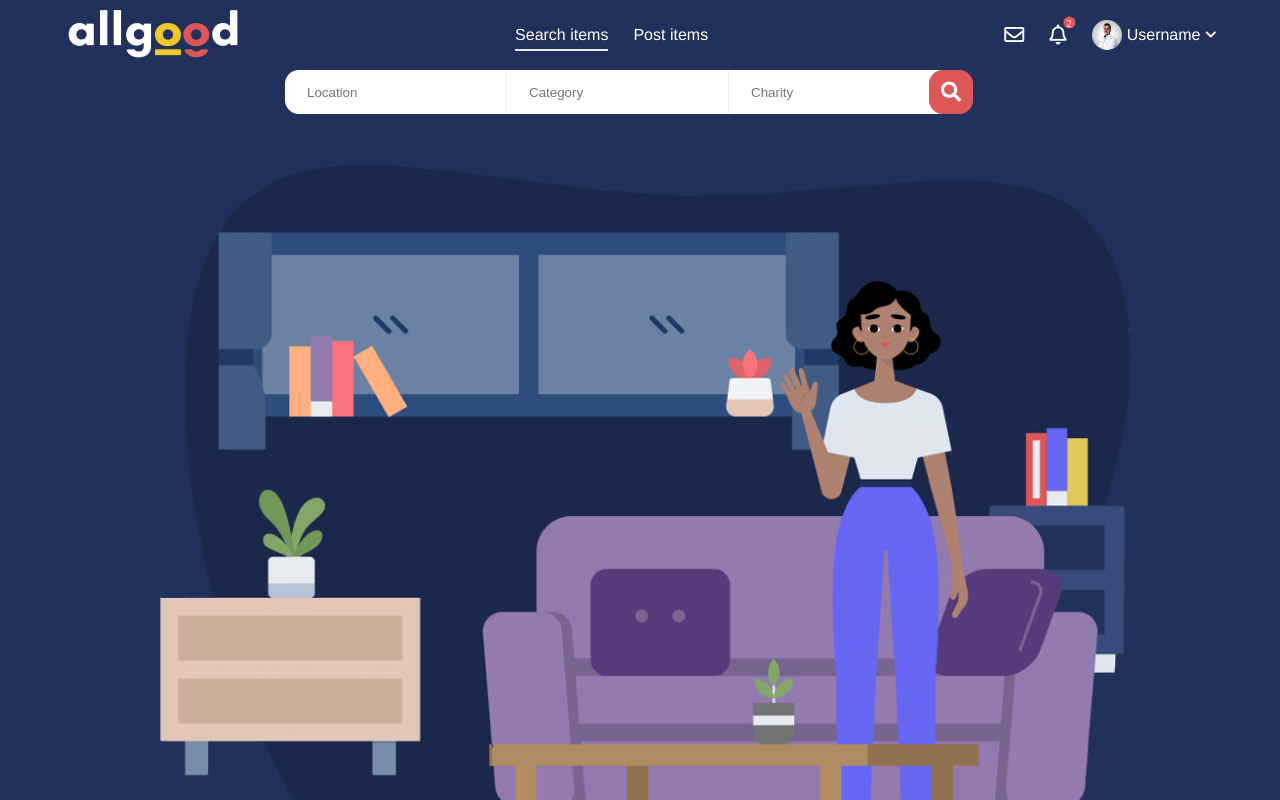
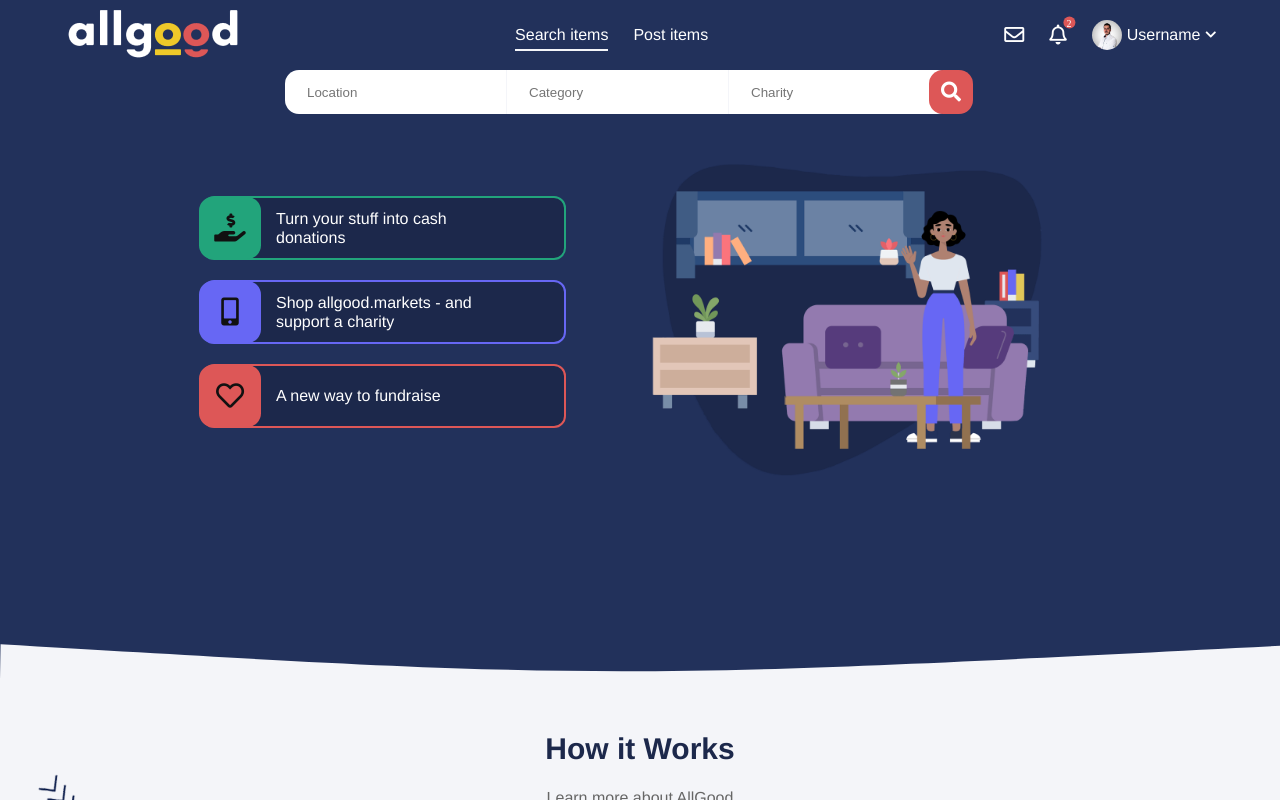
Before and after one commit to TeodorRadulovic/allgood, a Vue app: page / in a window 1280 px wide. Built offline with nearby package versions, Linux system fonts and the light colour scheme.

Commit message:
about us responsive

```diff
--- a/src/components/AboutUS.vue
+++ b/src/components/AboutUS.vue
@@ -47,6 +47,7 @@
             </div>
 
             <div class="video d-flex w-100">
+                <h4>Watch the video</h4>
                 <img :src="video" alt="">
             </div>
 
@@ -83,8 +84,10 @@ export default {
 
 <style scoped lang="scss">
     .about-us {
+        background: $light-gray;
         position: relative;
-        margin: 50px auto 100px auto;
+        padding-top: 50px;
+        padding-bottom: 100px;
         color: $dark-blue;
         text-align: center;
 
@@ -150,6 +153,10 @@ export default {
                     width: 400px;
                     height: auto;
                 }
+
+                h4 {
+                    display: none;
+                }
             }
         }
 
@@ -164,6 +171,50 @@ export default {
                 margin-bottom: 1.25rem;
             }
         }
+    }
 
+    /****************
+       Responsive
+    *****************/
+    @media(max-width: 768px) {
+        .about-us {
+            padding-bottom: 20px;
+            .content {
+                .icons {
+                    flex-wrap: nowrap;
+                    overflow-x: auto;
+                }
+
+                .icon-box {
+                    flex-shrink: 0;
+                    margin-right: 40px;
+                    img {
+                        &.arrow, &.heart {
+                            display: none;
+                        }
+                    }
+                }
+
+                .video {
+                    display: flex;
+                    flex-direction: column;
+                    margin-top: 50px;
+                    img {
+                        width: 100%;
+                        height: auto;
+                    }
+
+                    h4 {
+                        color: $dark-blue;
+                        font-weight: bold;
+                        display: block;
+                    }
+                }
+            }
+
+            div.text {
+                display: none;
+            }
+        }
     }
 </style>
--- a/src/components/Hero.vue
+++ b/src/components/Hero.vue
@@ -8,17 +8,17 @@
             <!-- Icon list -->
             <div class="icon-list w-50 d-flex align-center justify-start flex-column">
                 <!-- 1 -->
-                <div class="icon-content d-flex justify-start align-center green">
+                <div class="icon-content d-flex justify-start align-center icon-green">
                     <i class="fas fa-hand-holding-usd"></i>
                     <p>Turn your stuff into cash donations</p>
                 </div>
                 <!-- 2 -->
-                <div class="icon-content d-flex justify-start align-center blue">
+                <div class="icon-content d-flex justify-start align-center icon-blue">
                     <i class="fas fa-mobile-alt"></i>
                     <p>Shop allgood.markets - and support a charity</p>
                 </div>
                 <!-- 3 -->
-                <div class="icon-content d-flex justify-start align-center red">
+                <div class="icon-content d-flex justify-start align-center icon-red">
                     <i class="far fa-heart"></i>
                     <p>A new way to fundraise</p>
                 </div>
@@ -39,7 +39,7 @@
 
 <script>
 import Navigation from "@/components/Navigation.vue";
-import img from '@/assets/media/Image-main.png'
+import img from '@/assets/media/image-main.png'
 import imgMobile from '@/assets/media/image-mobile.png'
 
 export default {
@@ -75,7 +75,7 @@ export default {
             bottom: 0;
             width: 100%;
             height: 40px;
-            fill: $light;
+            fill: $light-gray;
 
             svg {
                 width: 100%;
@@ -119,19 +119,19 @@ export default {
                         margin-right: 10px;
                     }
 
-                    &.green {
+                    &.icon-green {
                         border: 2px solid $green;
                         i {
                             background: $green;
                         }
                     }
-                    &.blue {
+                    &.icon-blue {
                         border: 2px solid $blue;
                         i {
                             background: $blue;
                         }
                     }
-                    &.red {
+                    &.icon-red {
                         i {
                             background: $red;
                         }
@@ -145,6 +145,7 @@ export default {
     /****************
        Responsive
     *****************/
+    @media(max-width: 768px) {
         .hero {
             .curved-bg {
                 display: none;
@@ -175,4 +176,5 @@ export default {
                 }
             }
         }
+    }
 </style>
--- a/src/styles/_global.scss
+++ b/src/styles/_global.scss
@@ -51,8 +51,8 @@ h6 {
     font-size: 16px;
 }
 
-.red {
-    color: $red;
+.text-red {
+    color: $red !important;
 }
 
 div.separator {
--- a/src/styles/_variables.scss
+++ b/src/styles/_variables.scss
@@ -19,7 +19,7 @@ $dark-yellow: #9a8322;
 $light: #fff;
 $dark: #111;
 
-$light-gray: #ebedf2;
+$light-gray: #f4f5f9;
 $gray: #c2c6d3;
 $dark-gray: #666666;
 
```
Also changed, not shown: src/assets/media/Image-mobile.png. Lines whose indentation alone changed are shown as unchanged.
